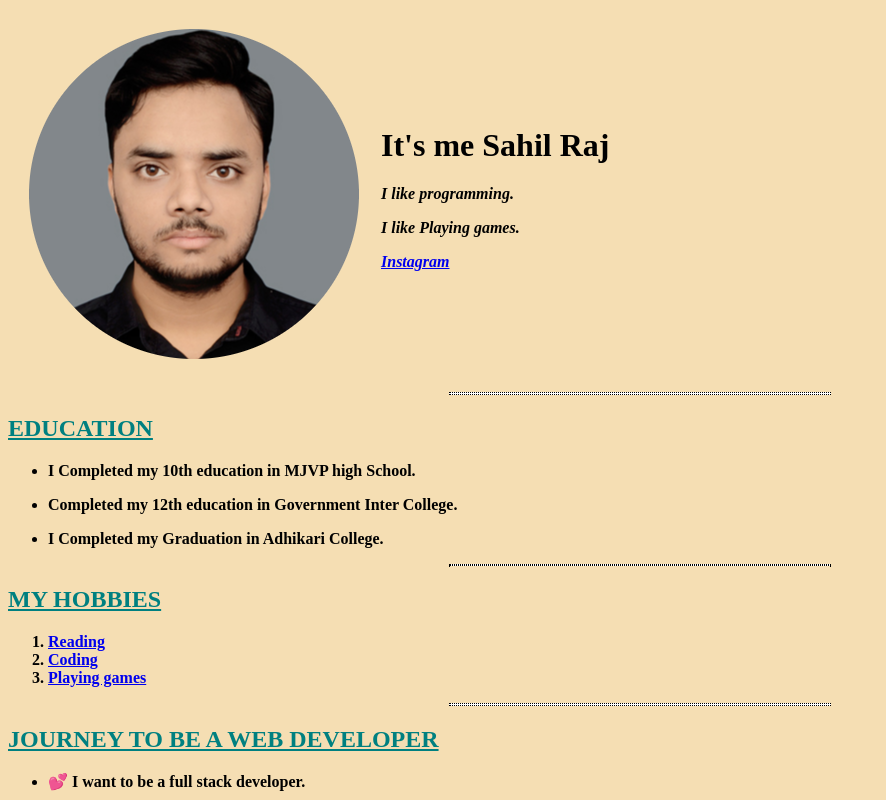
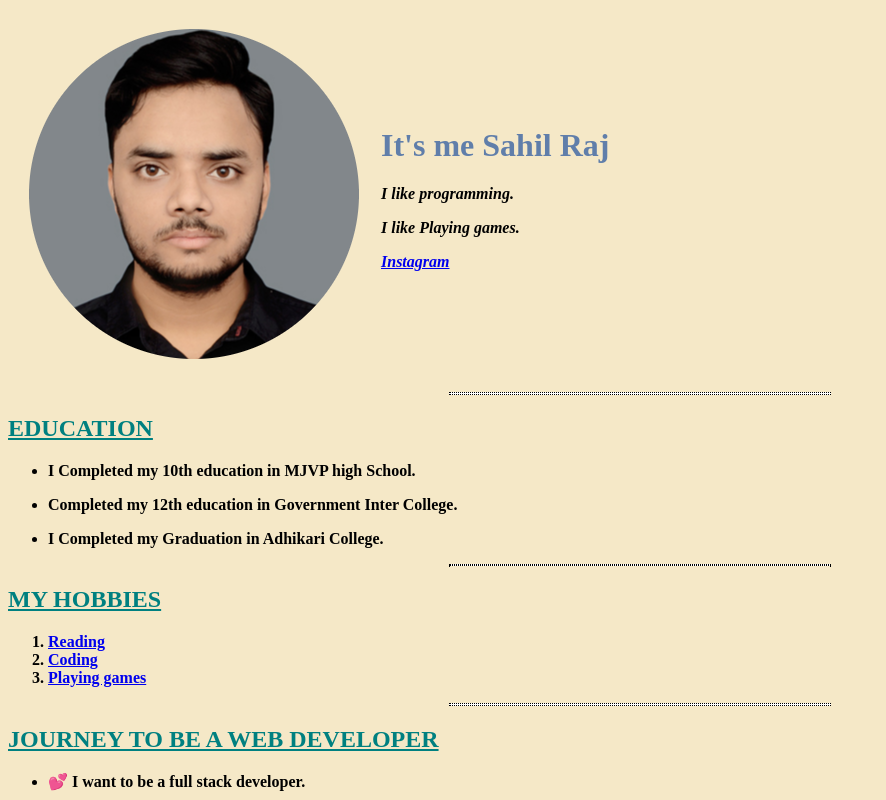
Before and after one commit to sahilsanger1/cv1, a plain HTML site: page index.html in a window 1280 px wide. Shown: the top 800 px of the page, without its empty margins (0-886 px from the left). Drawn offline with Linux system fonts and the light colour scheme.

Commit message:
Update first_website.css

```diff
--- a/first_website.css
+++ b/first_website.css
@@ -1,5 +1,8 @@
 body{
-    background-color:wheat;
+    background-color:#F5E8C7;
+}
+h1{
+    color:#607EAA;
 }
 h2{
     color:teal;
```
